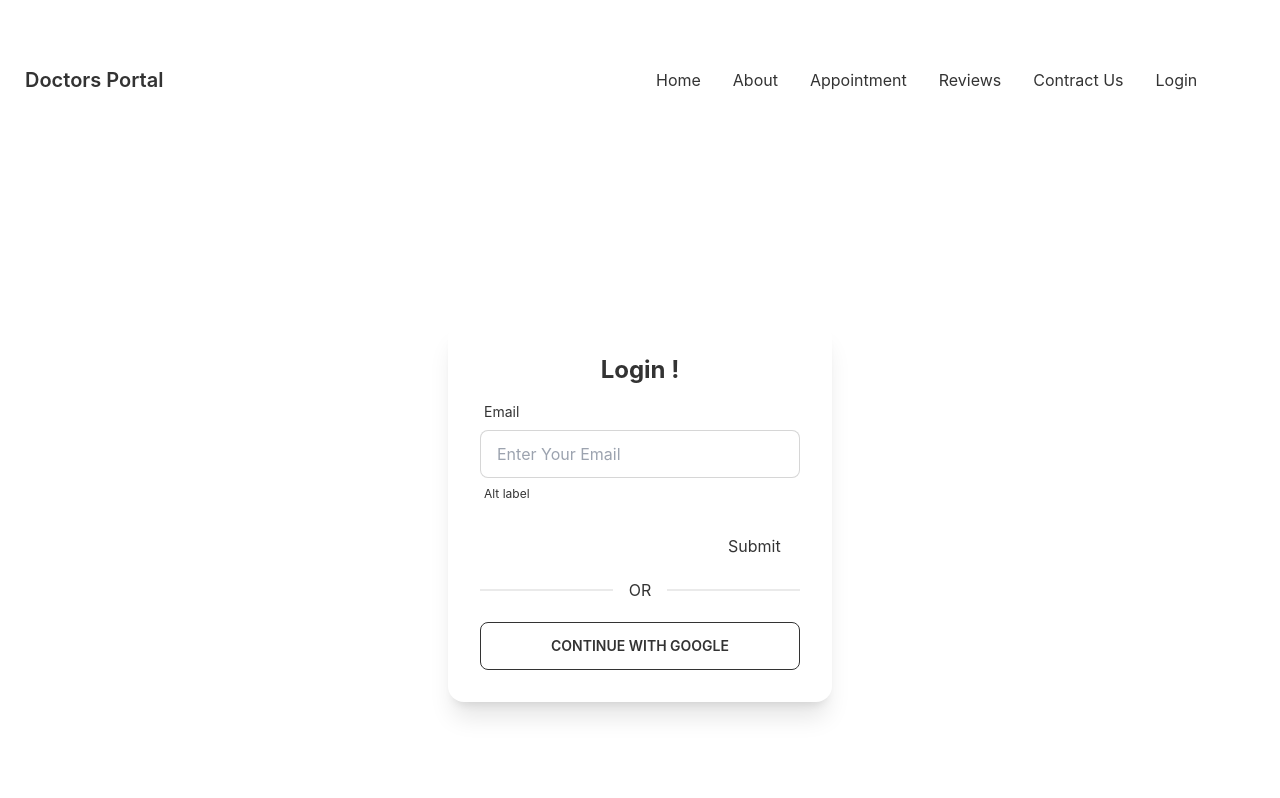
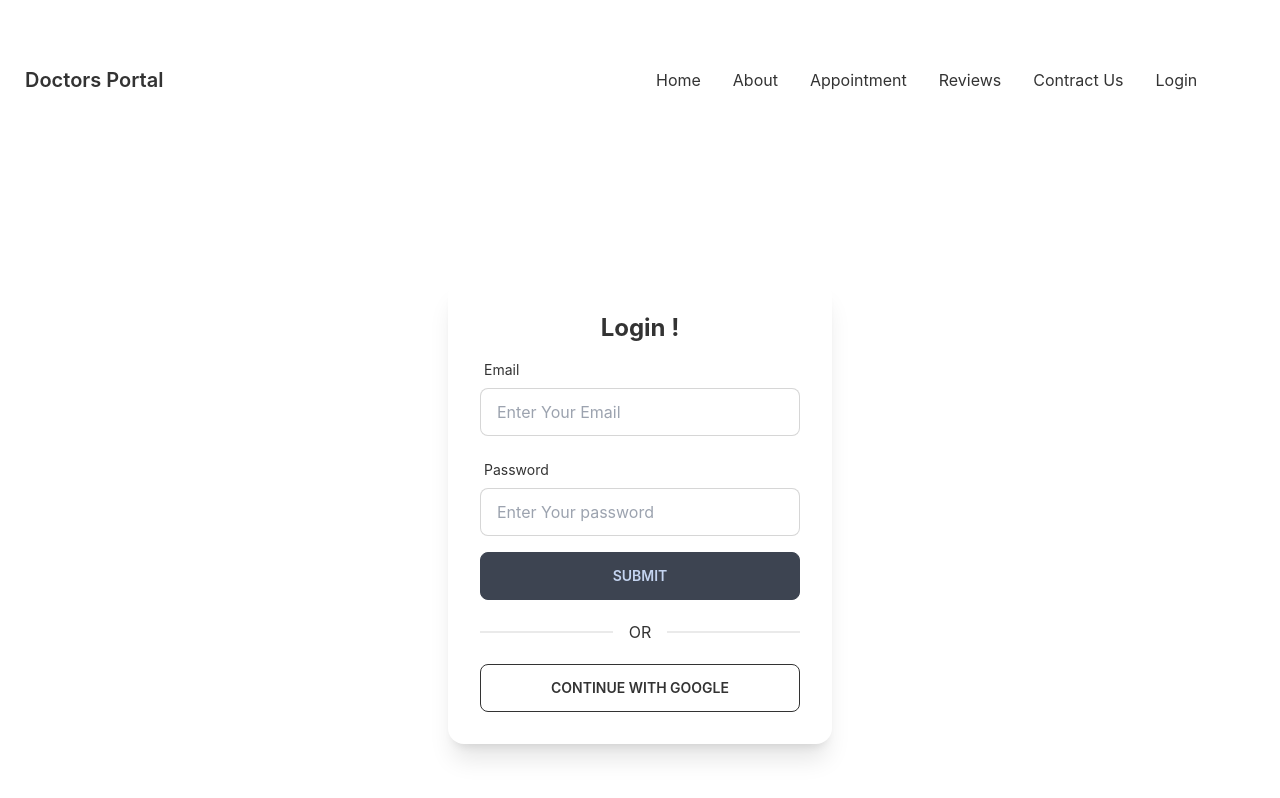
Before and after one commit to sajib359/doctors-portals-client, a React (Create React App) app: page /login in a window 1280 px wide. Shown: the top 798 px of the page. Built offline with nearby package versions, Linux system fonts and the light colour scheme; no server answers.

Commit message:
login page done

```diff
--- a/src/Pages/Login/Login.js
+++ b/src/Pages/Login/Login.js
@@ -30,24 +30,53 @@ const Login = () => {
                 type="email"
                 placeholder="Enter Your Email"
                 class="input input-bordered w-full max-w-xs"
-                {...register("email", { pattern:{
-                    value: /[A-Za-z]{3}/,
-                    message: 'error message'
+                {...register("email", {
+                  required:{
+                    value: true,
+                    message: "Email Is Required"
+                  },
+                  pattern:{
+                    value: /[a-z0-9]+@[a-z]+\.[a-z]{2,3}/,
+                    message: 'enter your valid email'
+                }
+            })}
+              />
+
+              <label class="label">
+               {errors.email?.type === 'required' && <span>{errors.email.message}</span>}
+               {errors.email?.type === 'pattern' && <span>{errors.email.message}</span>}
+
+              </label>
+              </div>
+            <div class="form-control w-full max-w-xs">
+              <label class="label">
+                <span class="label-text">Password</span>
+
+              </label>
+              <input
+                type="password"
+                placeholder="Enter Your password"
+                class="input input-bordered w-full max-w-xs"
+                {...register("password", {
+                  required:{
+                    value: true,
+                    message: "password Is Required"
+                  },
+                  minLength:{
+                    value:6,
+                    message: 'Must be 6 character or longer password '
                 }
             })}
               />
               <label class="label">
-                <span class="label-text-alt">Alt label</span>
+               {errors.password?.type === 'required' && <span className=" label-text-alt text-red-500 text-lg font-bold">{errors.password.message}</span>}
+               {errors.password?.type === 'minLength' && <span className=" label-text-alt text-red-500 text-lg font-bold">{errors.password.message}</span>}
 
               </label>
             </div>
-            <input {...register("firstName", { required: true })} />
-            {errors.firstName?.type === "required" && "First name is required"}
 
-            <input {...register("lastName", { required: true })} />
-            {errors.lastName && "Last name is required"}
 
-            <input type="submit" />
+            <input className="btn w-full max-w-xs" type="submit" value={'Submit'} />
           </form>
 
           <div className="divider">OR</div>
--- a/src/firebase.init.js
+++ b/src/firebase.init.js
@@ -6,7 +6,7 @@ import { getAuth } from "firebase/auth";
 
 // Your web app's Firebase configuration
 const firebaseConfig = {
-  apiKey:process.env.REACT_APP_API_KEY ,
+  apiKey:"AIzaSyAz7nrzRL1r98iZgIIkk_L-K4eYpE18RTw",
   authDomain:process.env.REACT_APP_AUTH_DOMAIN ,
   projectId:process.env.REACT_APP_PROJECT_ID ,
   storageBucket:process.env.REACT_APP_STORAGE_BUCKET ,
```
